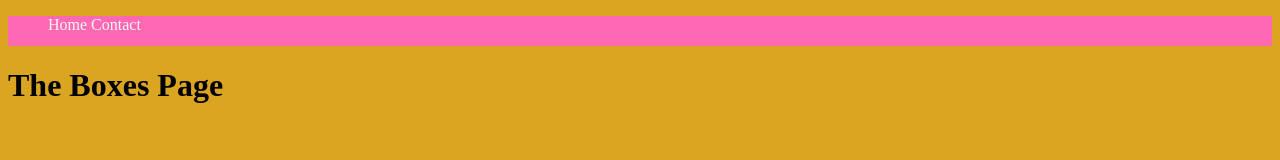
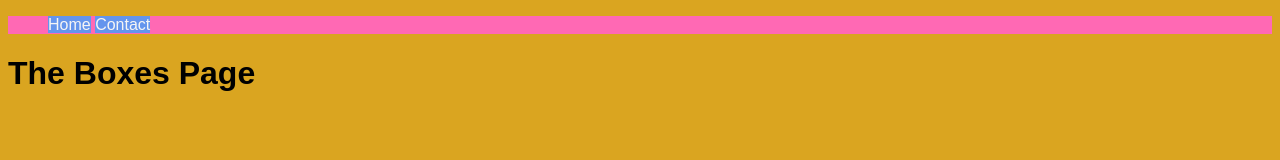
Before and after one commit to IbraheemLanre/HBC, a plain HTML site: page task_4/boxes.html in a window 1280 px wide. Drawn offline with Linux system fonts and the light colour scheme.

Commit message:
font-family added

```diff
--- a/task_4/boxes.html
+++ b/task_4/boxes.html
@@ -5,6 +5,10 @@
     <meta name="viewport" content="width=device-width, initial-scale=1.0" />
     <title>Boxes Page</title>
     <link rel="stylesheet" href="style.css" />
+    <link
+      href="https://fonts.googleapis.com/css2?family=Noto+Sans&family=Open+Sans&display=swap"
+      rel="stylesheet"
+    />
   </head>
   <body>
     <header>
--- a/task_4/style.css
+++ b/task_4/style.css
@@ -1,17 +1,21 @@
 body {
   background-color: goldenrod;
+  font-family: "Noto Sans TC", sans-serif;
 }
 
 header {
   background-color: hotpink;
-  height: 30px;
 }
 
-li,
-a {
+header ul li a {
   color: whitesmoke;
+  text-decoration: none;
+  background-color: cornflowerblue;
+}
+
+header ul li {
+  list-style: none;
   display: inline-block;
-  text-decoration: none;
 }
 
 img {
```
Also changed, not shown: task_4/contact.html (+4 -0 lines), task_4/index.html (+4 -0 lines).
